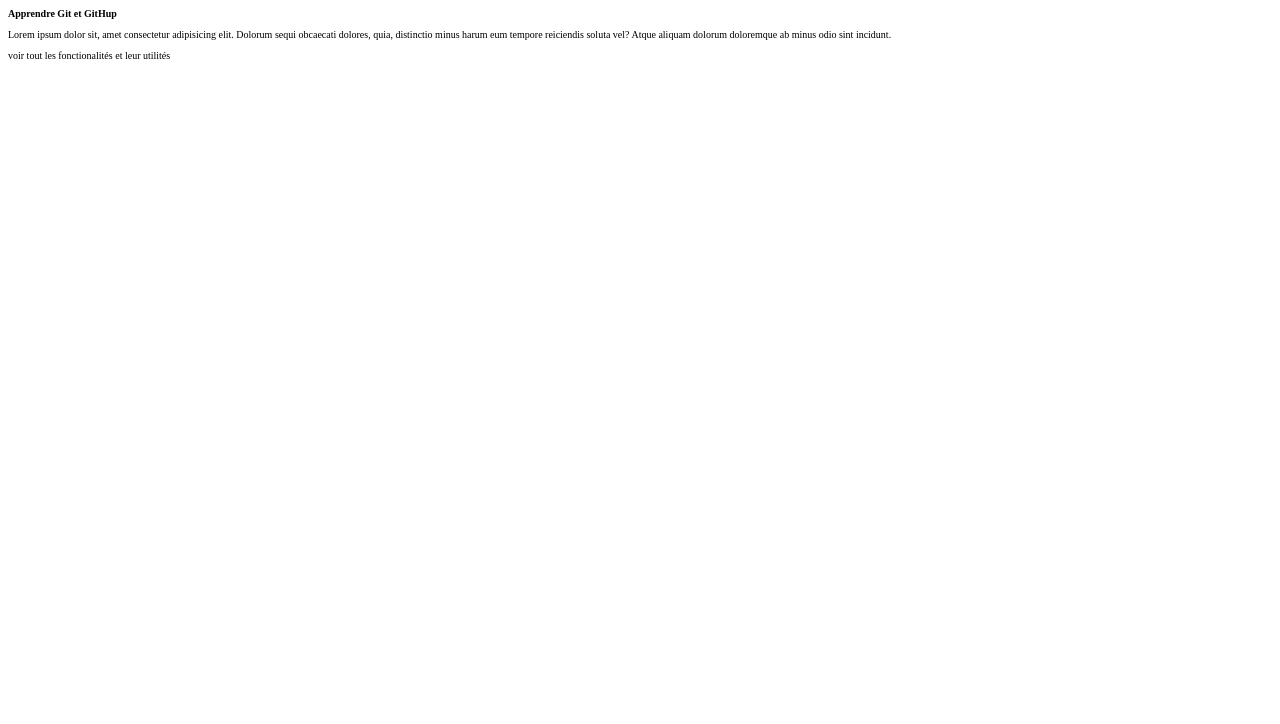
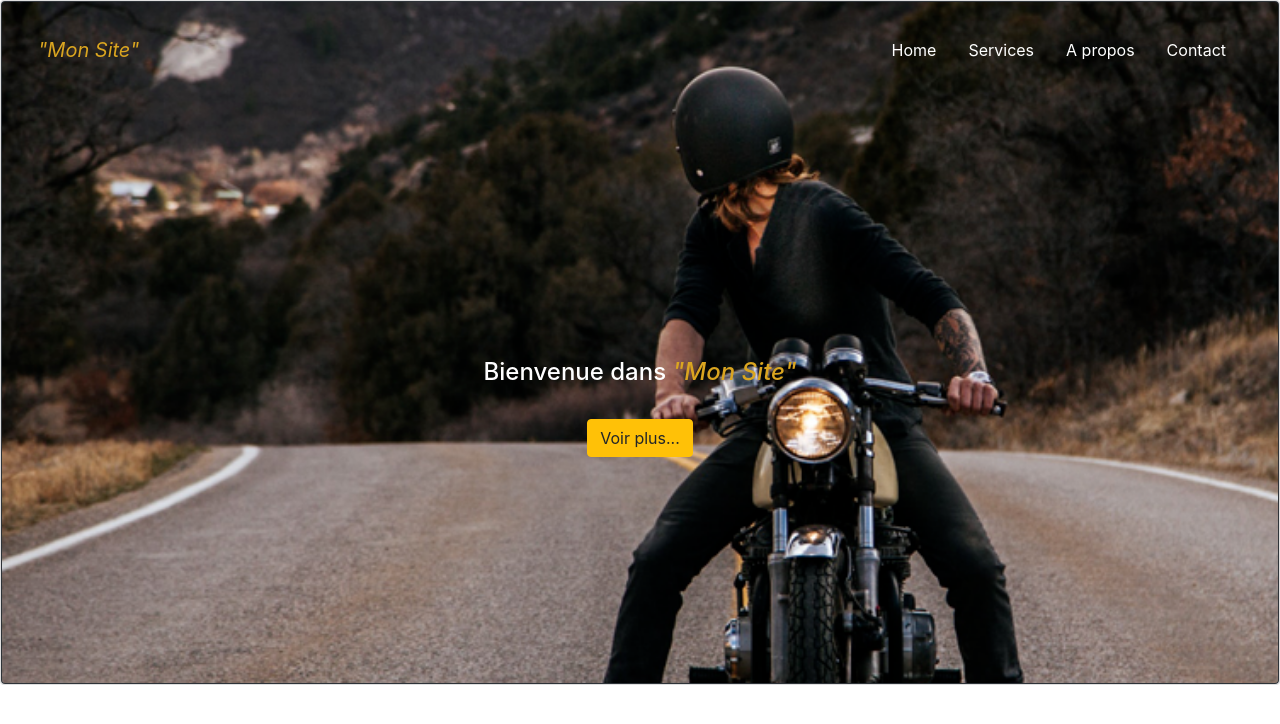
Before and after one commit to Ndeye-Khar-Fall/exo-github, a plain HTML site: page index.html in a window 1280 px wide. Drawn offline with nearby package versions, Linux system fonts and the light colour scheme; some icons are missing.

Commit message:
exo-github

```diff
--- a/index.html
+++ b/index.html
@@ -2,16 +2,39 @@
 <html lang="en">
 <head>
     <meta charset="UTF-8">
-    <meta http-equiv="X-UA-Compatible" content="IE=edge">
+    <meta name="viewport" content="width=device-width, initial-scale=1, shrink-to-fit=no">
     <meta name="viewport" content="width=device-width, initial-scale=1.0">
-   <link rel="stylesheet" href="style.css">
-    <title>Document</title>
+    <link rel="stylesheet" href="https://cdn.jsdelivr.net/npm/bootstrap@4.6.0/dist/css/bootstrap.min.css" integrity="sha384-B0vP5xmATw1+K9KRQjQERJvTumQW0nPEzvF6L/Z6nronJ3oUOFUFpCjEUQouq2+l" crossorigin="anonymous">
+    <script src="https://use.fontawesome.com/releases/v5.13.0/js/all.js" crossorigin="anonymous"></script>
+    <link href="//netdna.bootstrapcdn.com/twitter-bootstrap/2.3.2/css/bootstrap-combined.no-icons.min.css" rel="stylesheet">
+    <script src="https://kit.fontawesome.com/yourcode.js"></script>
+
+    <title>Test GitHub</title>
+    <div class="bookmark-check"></div>
+
+
 </head>
 <body>
-    <h1>Apprendre Git et GitHup</h1>
-    <p>Lorem ipsum dolor sit, amet consectetur adipisicing elit. Dolorum sequi obcaecati dolores, quia, distinctio minus harum eum tempore reiciendis soluta vel? Atque aliquam dolorum doloremque ab minus odio sint incidunt.</p>
 
-    <p>voir tout les fonctionalités et leur utilités</p>
+    <div class="card text-center">
+        <div class="card bg-dark text-white">
+            <img src="blog3.png" class="card-img" alt="...">
+            <div class="card-img-overlay">
+                <nav class="navbar navbar-light ">
+                    <a class="navbar-brand" style="color: goldenrod;" href="#"><i> "Mon Site"</i></a>
+                    <ul class="nav justify-content-end" style="display: flex; ">
+                    <a class="nav-link" style="color: white;" href="#">Home</a>
+                    <a class="nav-link" style="color: white;" href="#">Services</a>
+                    <a class="nav-link" style="color: white;" href="#">A propos</a>
+                    <a class="nav-link" style="color: white;" href="#">Contact</a>
+                    </ul>
+                    </nav>
+                    <h4 style="margin-top:280px;">Bienvenue dans<i style="color:goldenrod"> "Mon Site"</i></h4> <br>
 
+             <h6  href="#" class="btn btn-warning" style="margin-bottom: 10px"> Voir plus...</h6>
+            </div>
+
+          </div>
+          </div>
 </body>
 </html>
--- a/style.css
+++ b/style.css
@@ -1,4 +1,4 @@
-*{
-    background-color:white ;
-    font-size: 10px;
+.btn{
+   margin-block-end: -150px;
+
 }
```
Also changed, not shown: blog3.png (added).
